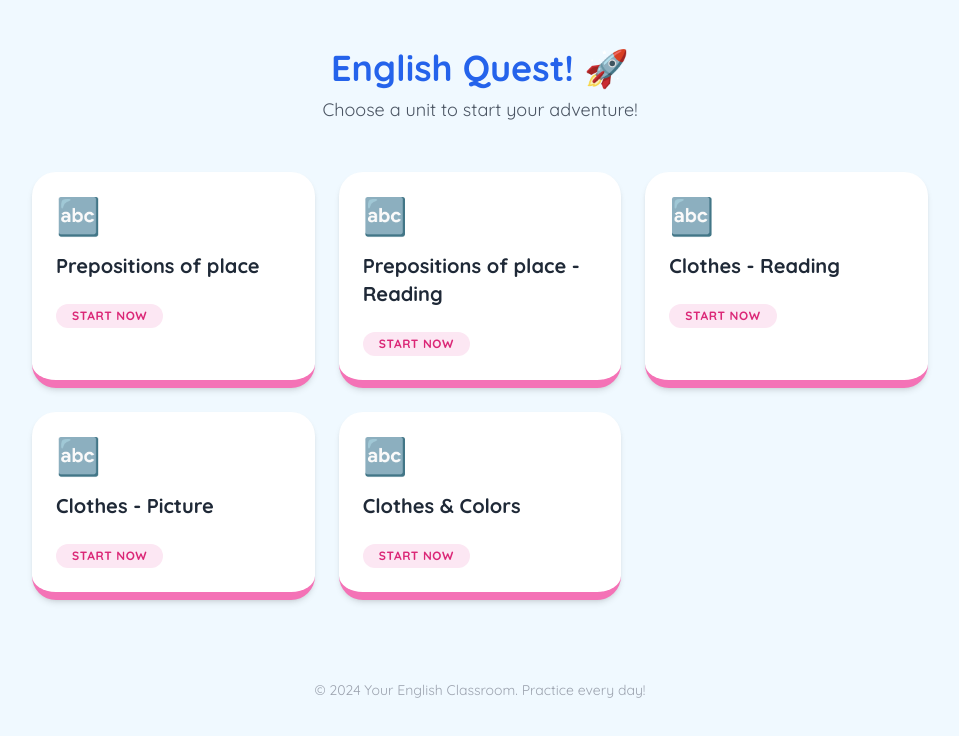
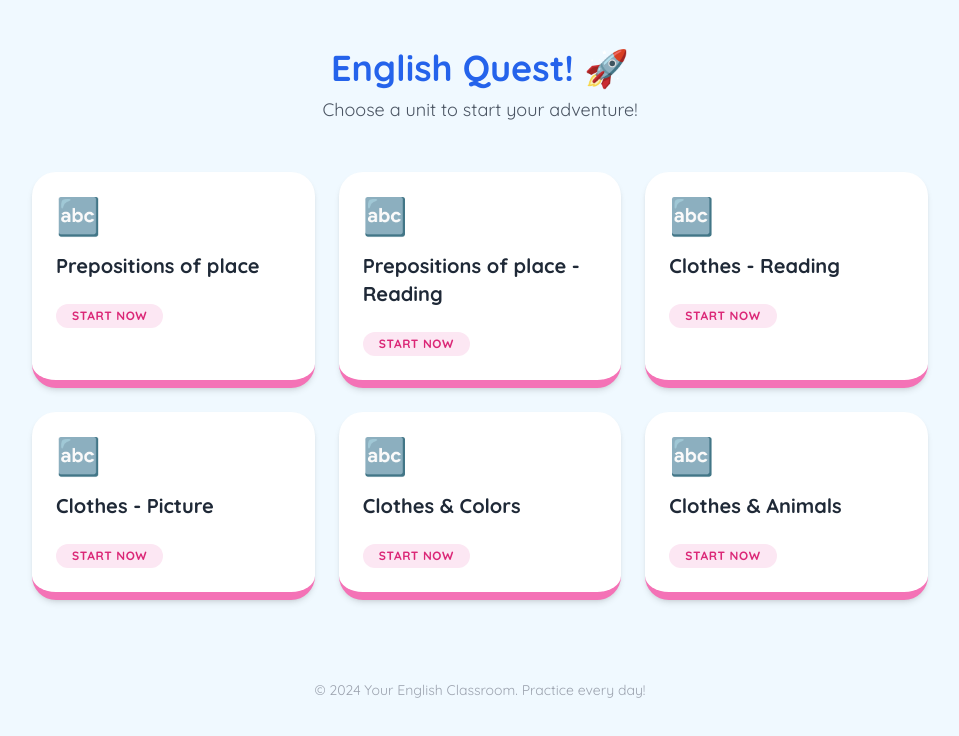
Before and after one commit to hunghtthd-ui/English-random, a plain HTML site: page index.html in a window 1280 px wide. Shown: the whole page, without its empty margins (160-1119 px from the left). Drawn offline with nearby package versions, Linux system fonts and the light colour scheme.

Commit message:
Update index.html

```diff
--- a/index.html
+++ b/index.html
@@ -56,6 +56,13 @@
                 <h3 class="text-xl font-bold text-gray-800 mb-2">Clothes & Colors</h3>
                 <div class="mt-4 inline-block bg-pink-100 text-pink-600 px-4 py-1 rounded-full text-xs font-bold uppercase tracking-wider">Start Now</div>
             </a>
+
+            <!-- Unit 6 -->
+            <a href="clothes-and-animals/" class="unit-card bg-white p-6 rounded-3xl shadow-md border-b-8 border-pink-400 block hover:shadow-xl">
+                <div class="text-4xl mb-4">🔤</div>
+                <h3 class="text-xl font-bold text-gray-800 mb-2">Clothes & Animals</h3>
+                <div class="mt-4 inline-block bg-pink-100 text-pink-600 px-4 py-1 rounded-full text-xs font-bold uppercase tracking-wider">Start Now</div>
+            </a>
             <!-- Thêm Unit mới ở đây bằng cách copy block trên -->
         </div>
 
```
